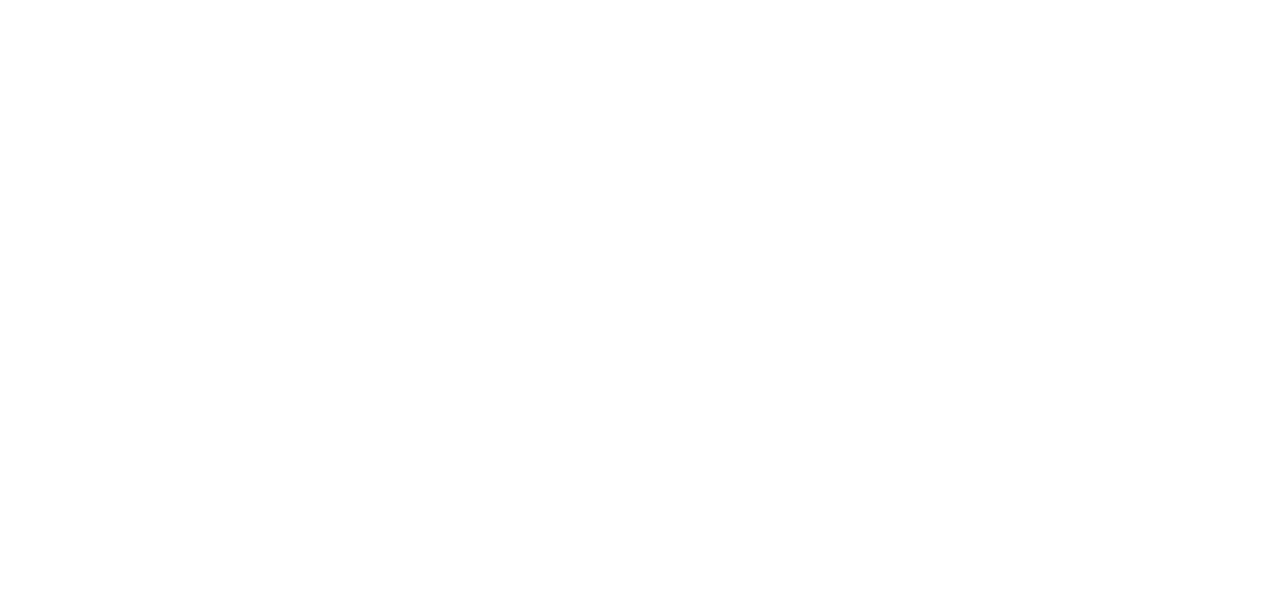
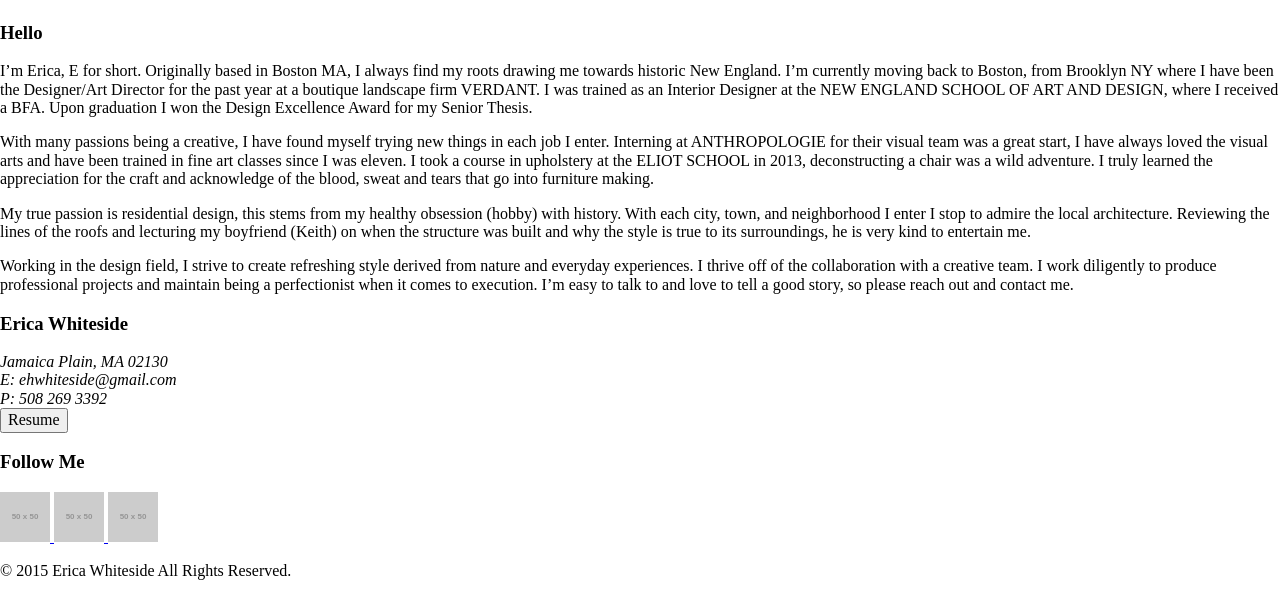
Before and after one commit to Kriordan/wiggletwo, a Django app: page / in a window 1280 px wide. Before the commit the part shown is empty. Shown: the part 754-1350 px from the top of the page. Before the commit the page ends 37 px from the top, so only its background shows below. Run offline with Django 3.2, Linux system fonts and the light colour scheme; grey boxes labelled with a size stand in for pictures from a placeholder-image service; some libraries are stand-ins or nearby versions.

Commit message:
Add templates for home view.

```diff
--- a/portfolio/urls.py
+++ b/portfolio/urls.py
@@ -3,5 +3,5 @@
 from . import views
 
 urlpatterns = [
-    url(r'^$', views.home),
+    url(r'^$', views.home, name = "home"),
 ]
--- /dev/null
+++ b/templates/portfolio/base.html
@@ -0,0 +1,47 @@
+<!DOCTYPE html>
+<html>
+<head>
+    <title>Erica Whiteside</title>
+
+    {% load staticfiles %}
+    <link
+        href="{% static 'portfolio/css/normalize.css' %}"
+        rel="stylesheet"
+        type="text/css"
+    />
+    <link
+        href="{% static 'portfolio/css/slick.css' %}"
+        rel="stylesheet"
+        type="text/css"
+    />
+    <link
+        href="{% static 'portfolio/css/slick-theme.css' %}"
+        rel="stylesheet"
+        type="text/css"
+    />
+    <link
+        href="{% static 'portfolio/css/main.css' %}"
+        rel="stylesheet"
+        type="text/css"
+    />
+    <link
+        href='http://fonts.googleapis.com/css?family=Lato:300,400,700'
+        rel='stylesheet'
+        type='text/css'
+    >
+
+</head>
+
+<body>
+
+{% include 'portfolio/header.html' %}
+
+{% block content %}{% endblock %}
+
+{% include 'portfolio/footer.html' %}
+
+    <script src="//code.jquery.com/jquery-1.11.3.min.js"></script>
+    <script src="{% static 'portfolio/js/slick.js' %}"></script>
+    <script src="{% static 'portfolio/js/main.js' %}"></script>
+</body>
+</html>
--- /dev/null
+++ b/templates/portfolio/footer.html
@@ -0,0 +1,35 @@
+<footer class="footer">
+    <div class="footer-copy">
+        <h3>Follow Me</h3>
+        <div class="home-thirdbanner-socialcollection">
+            <a
+                href="https://www.linkedin.com/in/ericawhiteside"
+                title="Erica Whiteside LinkedIn"
+            >
+                <img
+                    alt="LinkedIn Logo"
+                    src="http://placehold.it/50x50"
+                >
+            </a>
+            <a
+                href="https://www.pinterest.com/imerica"
+                title="Erica Whiteside Pinterest"
+            >
+                <img
+                    alt="Pinterest Logo"
+                    src="http://placehold.it/50x50"
+                >
+            </a>
+            <a
+                href="https://instagram.com/ehwhiteside"
+                title="Erica Whiteside Instagram"
+            >
+                <img
+                    alt="Instagram Logo"
+                    src="http://placehold.it/50x50"
+                >
+            </a>
+        </div>
+        <p>&copy; {% now "Y" %} <span>Erica Whiteside</span> All Rights Reserved.</p>
+    </div>
+</footer>
--- /dev/null
+++ b/templates/portfolio/header.html
@@ -0,0 +1,14 @@
+<header class="header">
+    <ul class="header-nav">
+        <a href="#"><li>Portfolio</li></a>
+        <a href="#"><li>Blog</li></a>
+    </ul>
+    <a href="{% url 'home' %}">
+        <img
+            class="header-logo"
+            alt="Erica Whiteside Logo"
+            src="http://www.ericawhiteside.com/wp-content/uploads/2014/04/Web-Logo-450px_2014.png"
+        >
+    </a>
+    <h1 class="header-logo-title">Erica Whiteside</h1>
+</header>
--- a/templates/portfolio/home.html
+++ b/templates/portfolio/home.html
@@ -1 +1,46 @@
-<h1>hello</h1>
+{% extends 'portfolio/base.html' %}
+{% load staticfiles %}
+
+{% block content %}
+    <section class="home-firstbanner">
+        <div class="home-firstbanner-carousel linedrawing-carousel">
+            {% for linedrawing in linedrawings %}
+            <div class="home-firstbanner-carousel-linedrawing">
+                {% with 'portfolio/img/home/'|add:linedrawing.image as image_static %}
+                    <img src="{% static image_static %}" alt="louis xvi chair hand drawing">
+                {% endwith %}
+                <p>{{ linedrawing.title }}</p>
+                <p>{{ linedrawing.type }}</p>
+                <p>{{ linedrawing.date }}</p>
+            </div>
+            {% endfor %}
+        </div>
+    </section>
+
+    <section class="home-secondbanner">
+        <img
+            class="home-secondbanner-portrait"
+            alt="Erica Whiteside Portrait"
+            src="{% static 'portfolio/img/home/profile_black_and_white.jpg' %}"
+        />
+
+        <div class="home-secondbanner-bio">
+            <h3>Hello</h3>
+            <p>I’m Erica, E for short. Originally based in Boston MA, I always find my roots drawing me towards historic New England. I’m currently moving back to Boston, from Brooklyn NY where I have been the Designer/Art Director for the past year at a boutique landscape firm VERDANT. I was trained as an Interior Designer at the NEW ENGLAND SCHOOL OF ART AND DESIGN, where I received a BFA. Upon graduation I won the Design Excellence Award for my Senior Thesis.</p>
+            <p>With many passions being a creative, I have found myself trying new things in each job I enter. Interning at ANTHROPOLOGIE for their visual team was a great start, I have always loved the visual arts and have been trained in fine art classes since I was eleven. I took a course in upholstery at the ELIOT SCHOOL in 2013, deconstructing a chair was a wild adventure. I truly learned the appreciation for the craft and acknowledge of the blood, sweat and tears that go into furniture making.</p>
+            <p>My true passion is residential design, this stems from my healthy obsession (hobby) with history. With each city, town, and neighborhood I enter I stop to admire the local architecture. Reviewing the lines of the roofs and lecturing my boyfriend (Keith) on when the structure was built and why the style is true to its surroundings, he is very kind to entertain me.</p>
+            <p>Working in the design field, I strive to create refreshing style derived from nature and everyday experiences. I thrive off of the collaboration with a creative team. I work diligently to produce professional projects and maintain being a perfectionist when it comes to execution. I’m easy to talk to and love to tell a good story, so please reach out and contact me.</p>
+        </div>
+
+        <div class="home-secondbanner-contact">
+            <h3>Erica Whiteside</h3>
+            <address>
+                Jamaica Plain, MA 02130<br/>
+                E: ehwhiteside@gmail.com<br/>
+                P: 508 269 3392
+            </address>
+            <button class="home-resume-button">Resume</button>
+        </div>
+    </section>
+
+{% endblock %}
```
